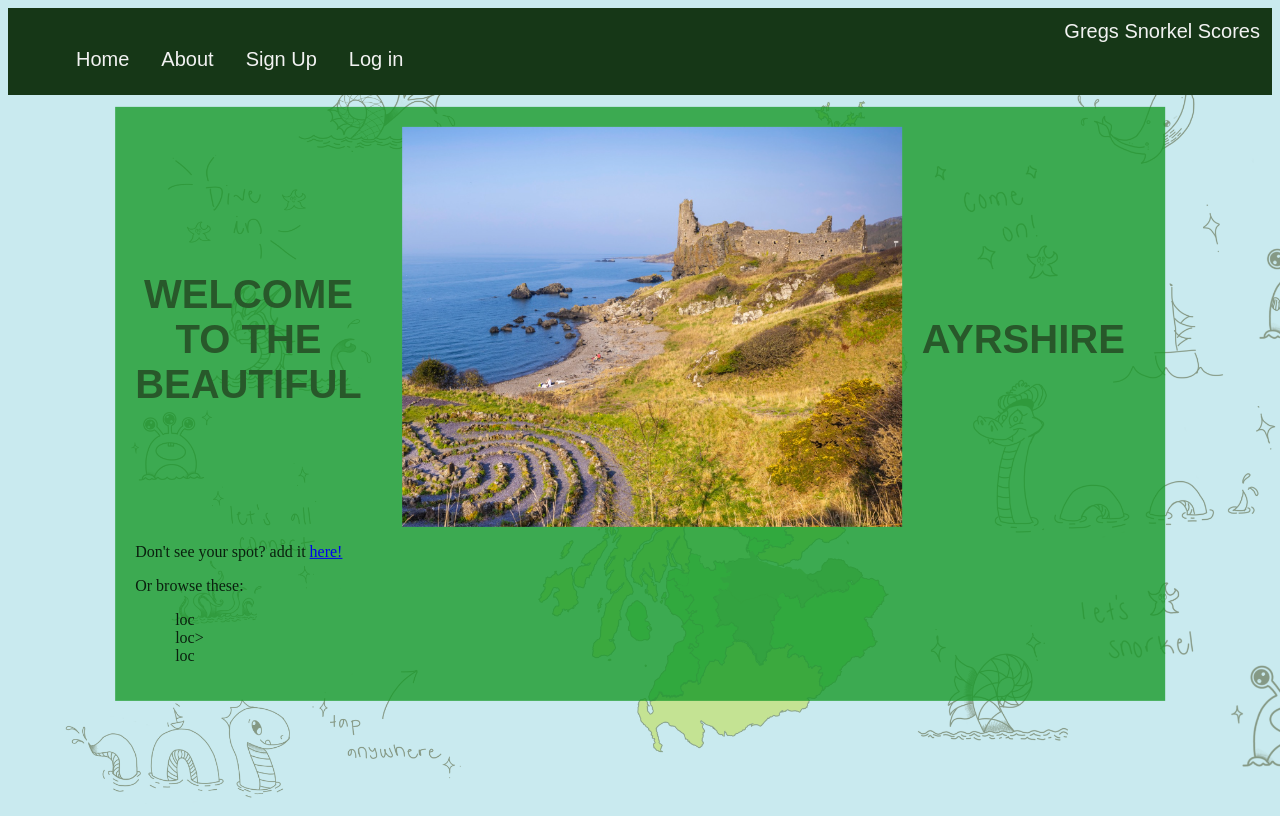
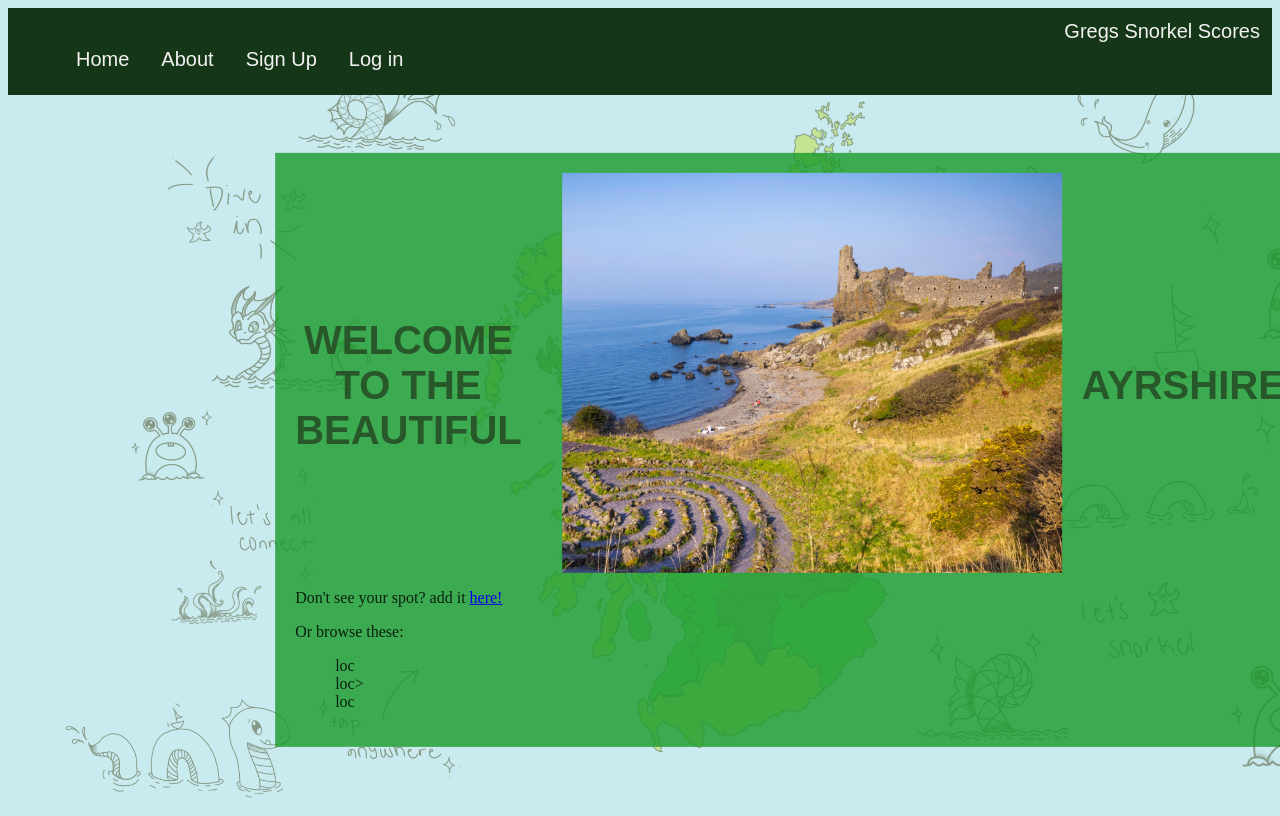
Before and after one commit to GregorJUofG/snorkel, a Django app: page /gregssnorkelscores/ayr in a window 1280 px wide. Run offline with Django 3.2, Linux system fonts and the light colour scheme.

Commit message:
fixed the fixed container

```diff
--- a/static/mapPlaces.css
+++ b/static/mapPlaces.css
@@ -1,7 +1,8 @@
 .box {
     position: fixed;
-    top: 50.5%;
-    left: 50%;
+    top: 450px;
+    left: 800px;
+
     transform: translate(-50%, -50%);
     color: rgb(10, 32, 14);
     background-color: rgba(25, 154, 42, 0.8);
```
